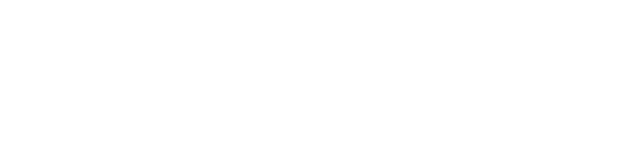
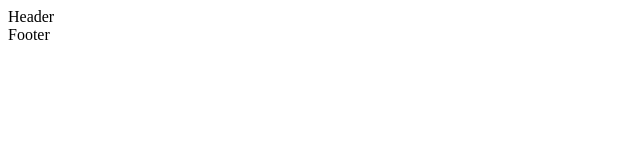
Before and after one commit to okozlovskyi-nix/Test-git, a plain HTML site: page landing.html in a window 1280 px wide. Shown: the whole page, without its empty margins (0-640 px from the left). Drawn offline with Linux system fonts and the light colour scheme.

Commit message:
change landing

```diff
--- a/landing.html
+++ b/landing.html
@@ -5,7 +5,7 @@
   <title>Landing</title>
 </head>
 <body>
-    <header></header>
-    <footer></footer>
+    <header>Header</header>
+    <footer>Footer</footer>
 </body>
 </html>
```
Also changed, not shown: download.jpg (added).
